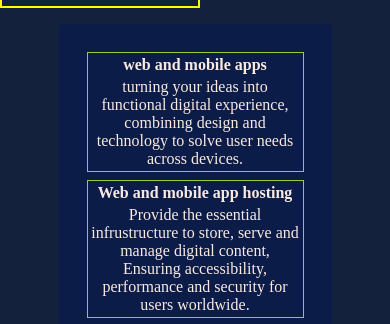
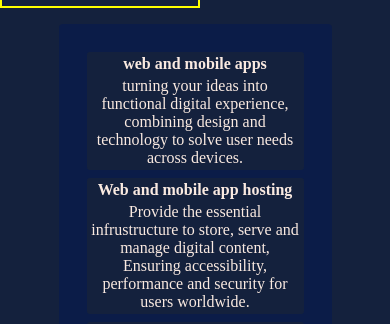
Before and after one commit to Kris-Ekiteles/Next_portfolio, a Next.js app: page / in a window 390 px wide. Shown: the part 494-818 px from the top of the page. Built offline with nearby package versions, Linux system fonts and the light colour scheme.

Commit message:
change border and border radius with background color to differ with services container

```diff
--- a/src/app/globals.css
+++ b/src/app/globals.css
@@ -126,7 +126,9 @@ align-items: center; */
   }
   .services {
     margin-right: 1rem;
-    border: 1px solid yellowgreen;
+    border: none;
+    border-radius: 3px;
+    background-color: #14213d;
     /* background-color: aliceblue; */
     margin: 4px;
     padding: 3px;
```
